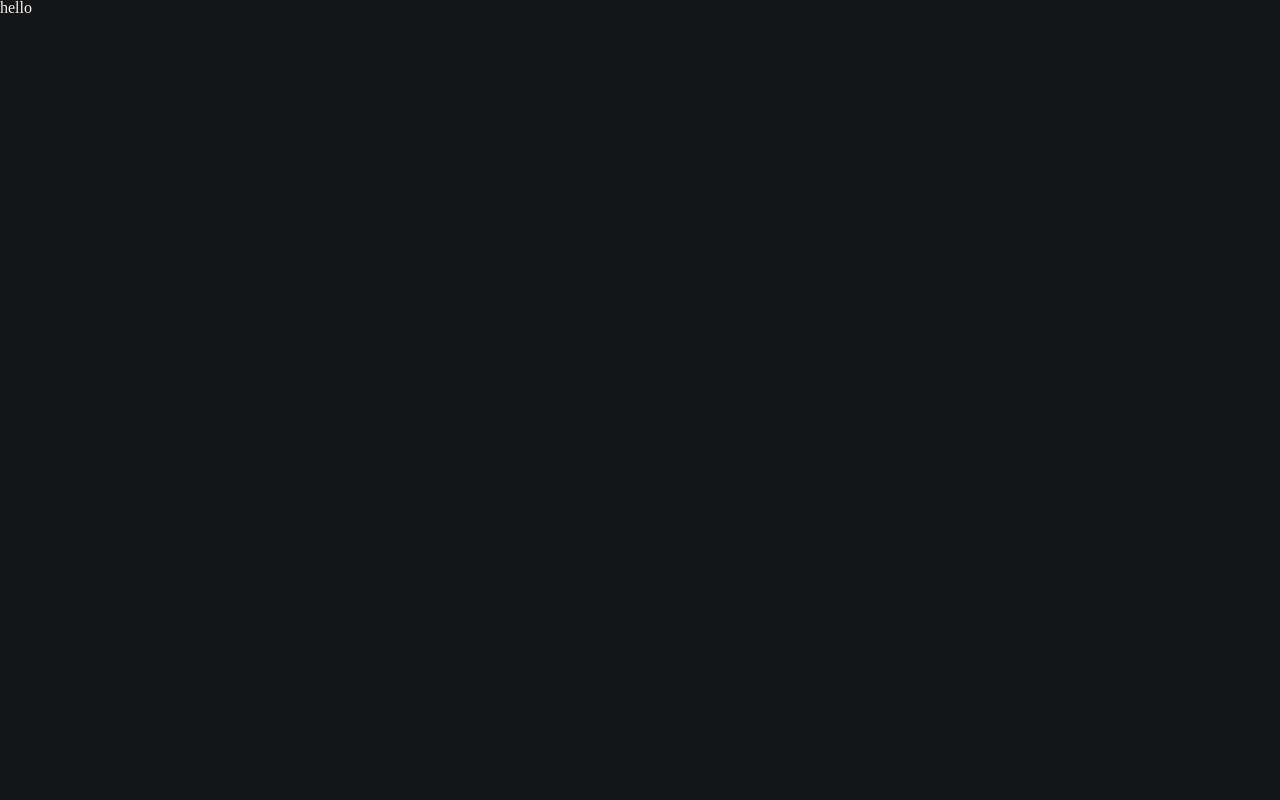
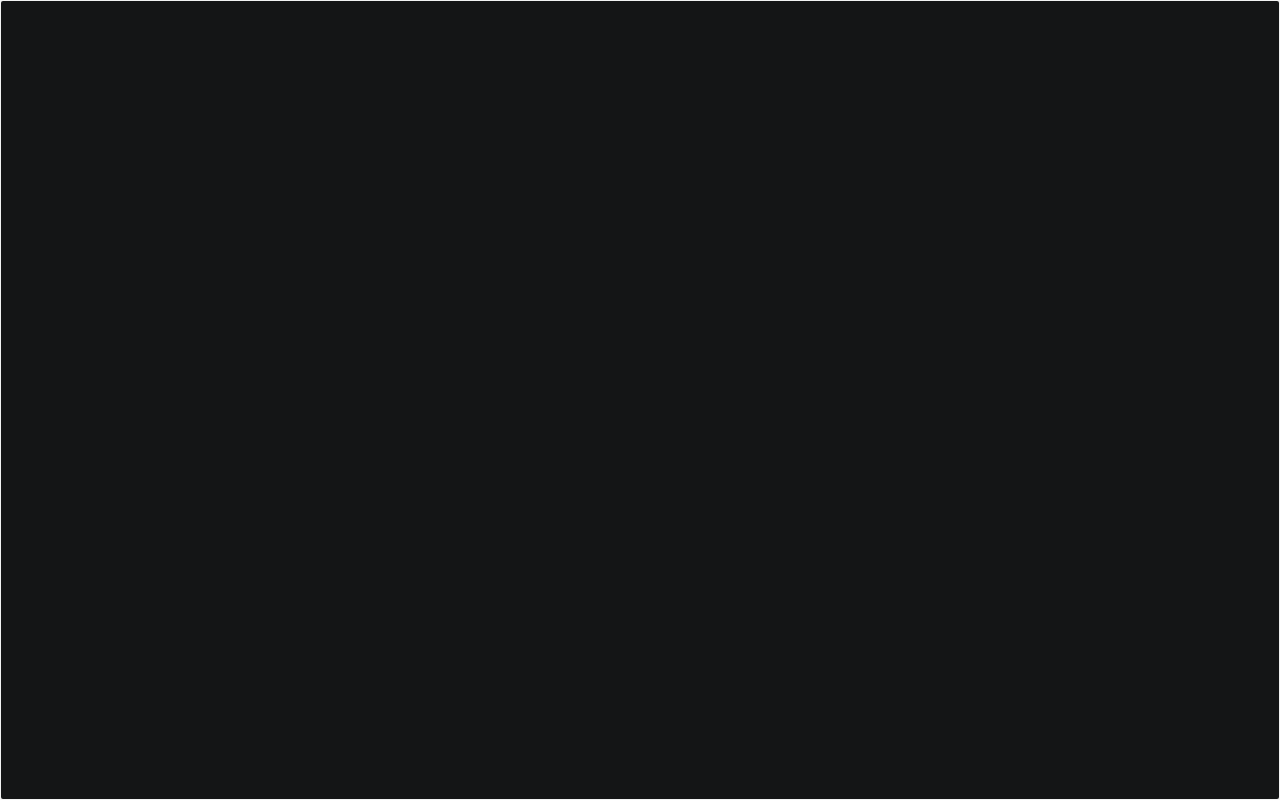
Before and after one commit to RainbowWZRD/FIND-SIX-DICE-GAME, a Next.js app: page / in a window 1280 px wide. Built offline with nearby package versions, Linux system fonts and the light colour scheme.

Commit message:
style: add layout

```diff
--- /dev/null
+++ b/components/chainsBar.tsx
@@ -0,0 +1,2 @@
+import React from "react";
+import Router from "next/router";
--- /dev/null
+++ b/components/layout/mainContainer.tsx
@@ -0,0 +1,14 @@
+import React from "react";
+import { ContainerLayout } from './mainContainerCss'
+
+interface IMainContainerProps {
+    children?: React.ReactNode;
+}
+
+const MainContainerProps = ({ children }: IMainContainerProps) => {
+    return <ContainerLayout>
+        {children}
+    </ContainerLayout>
+}
+
+export default MainContainerProps;
--- /dev/null
+++ b/components/layout/mainContainerCss.ts
@@ -0,0 +1,12 @@
+import styled, { css } from "styled-components";
+import {theme} from '../../theme/theme'
+
+export const ContainerLayout  = styled.div`
+outline: auto;
+
+height: 100vh;
+width: auto;
+display: flex;
+flex-direction: column;
+align-items: center;
+`
--- a/pages/index.tsx
+++ b/pages/index.tsx
@@ -1,6 +1,7 @@
 import type { NextPage } from 'next'
 import Head from 'next/head'
 import Layout from '../theme/globalStyle'
+import MainContainerProps from '../components/layout/mainContainer'
 
 const Home: NextPage = () => {
   return (<>
@@ -10,7 +11,7 @@ const Home: NextPage = () => {
         <meta name="Six dices game" content="Six dices game" />
         <link rel="icon" href="/favicon.ico" />
       </Head>
-      <div>hello</div>
+      <MainContainerProps />
     </Layout>
   </>
   )
--- a/tsconfig.json
+++ b/tsconfig.json
@@ -11,6 +11,7 @@
       "dom.iterable",
       "esnext"
     ],
+    // "baseUrl": "./",
     "allowJs": true,
     "skipLibCheck": true,
     "forceConsistentCasingInFileNames": true,
```
